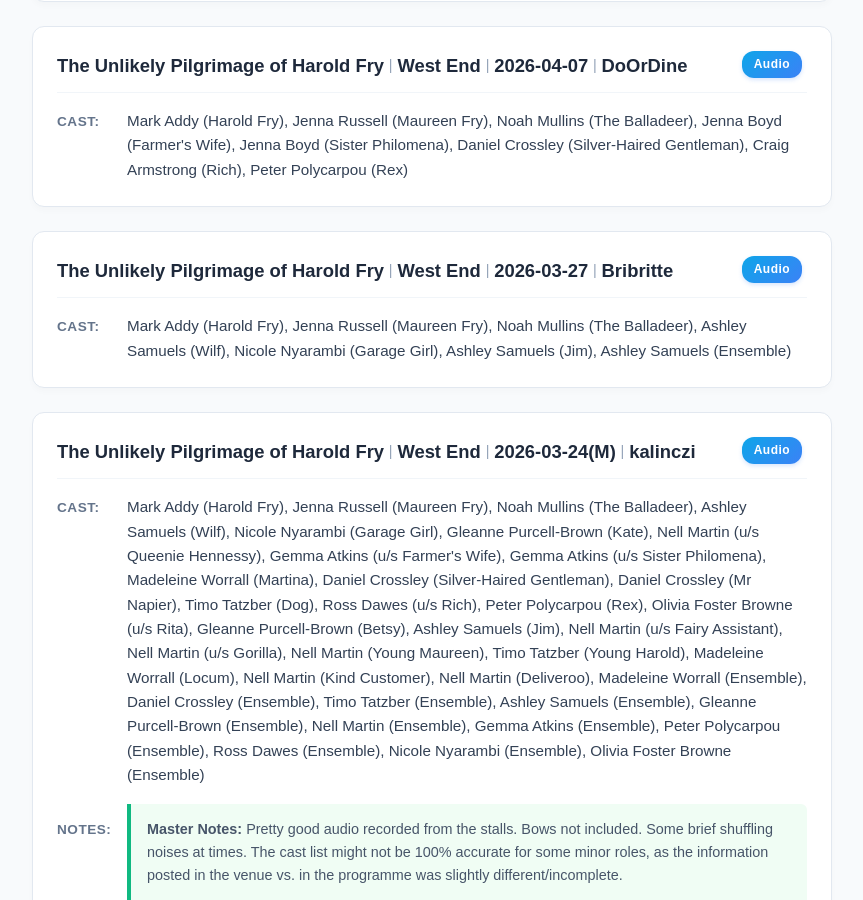
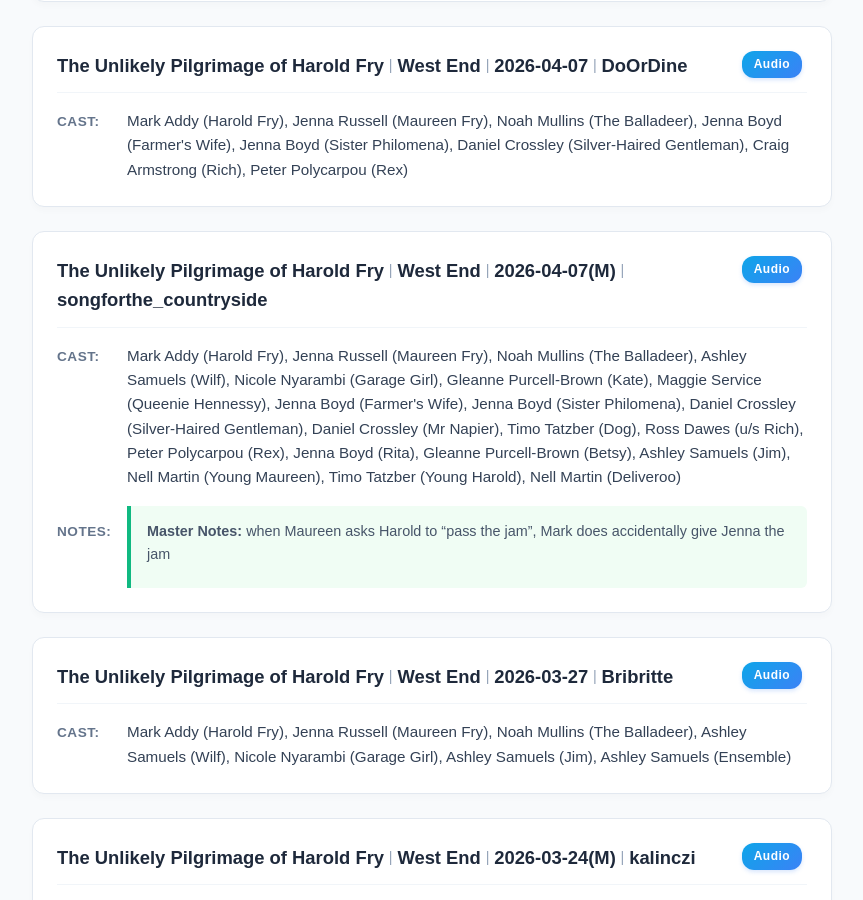
Before and after one commit to DireSpider/direspider.github.io, a Jekyll site: the page built from wants/index.html, in a window 1280 px wide and 900 px high, scrolled down 25795 px. Shown: the whole window, without its empty margins (208-1071 px from the left). Built offline with Jekyll 4.4.1, drawn with Linux system fonts in a browser that asks for light colours.

Commit message:
update my wants include html

```diff
--- a/_includes/wants.html
+++ b/_includes/wants.html
@@ -3036,6 +3036,53 @@
             <span class="separator">|</span>
             <span>West End</span>
             <span class="separator">|</span>
+            <span>2026-04-07(M)</span>
+            <span class="separator">|</span>
+            <span>songforthe_countryside</span>
+          </div>
+
+          <div class ="header-badges">
+        <span class="media-type-badge">audio</span>
+
+
+
+
+
+             </div>
+
+        </div>
+
+<div class="info-section">
+<span class="label">Cast:</span>
+<span id="cast-display" class="content-text">
+Mark Addy (Harold Fry), Jenna Russell (Maureen Fry), Noah Mullins (The Balladeer), Ashley Samuels (Wilf), Nicole Nyarambi (Garage Girl), Gleanne Purcell-Brown (Kate), Maggie Service (Queenie Hennessy), Jenna Boyd (Farmer's Wife), Jenna Boyd (Sister Philomena), Daniel Crossley (Silver-Haired Gentleman), Daniel Crossley (Mr Napier), Timo Tatzber (Dog), Ross Dawes (u/s Rich), Peter Polycarpou (Rex), Jenna Boyd (Rita), Gleanne Purcell-Brown (Betsy), Ashley Samuels (Jim), Nell Martin (Young Maureen), Timo Tatzber (Young Harold), Nell Martin (Deliveroo)
+</span>
+</div>
+
+
+      <div class="info-section">
+          <span class="label">Notes:</span>
+          <div class="notes-text">
+
+
+              <div style="margin-bottom: 0.5rem;">
+                  <strong>Master Notes:</strong> when Maureen asks Harold to “pass the jam”, Mark does accidentally give Jenna the jam
+              </div>
+
+
+
+
+          </div>
+      </div>
+
+</div><div class="recording-card">
+ <div class="header">
+
+          <div class="header-info">
+            <span>The Unlikely Pilgrimage of Harold Fry</span>
+            <span class="separator">|</span>
+            <span>West End</span>
+            <span class="separator">|</span>
             <span>2026-03-27</span>
             <span class="separator">|</span>
             <span>Bribritte</span>
```
